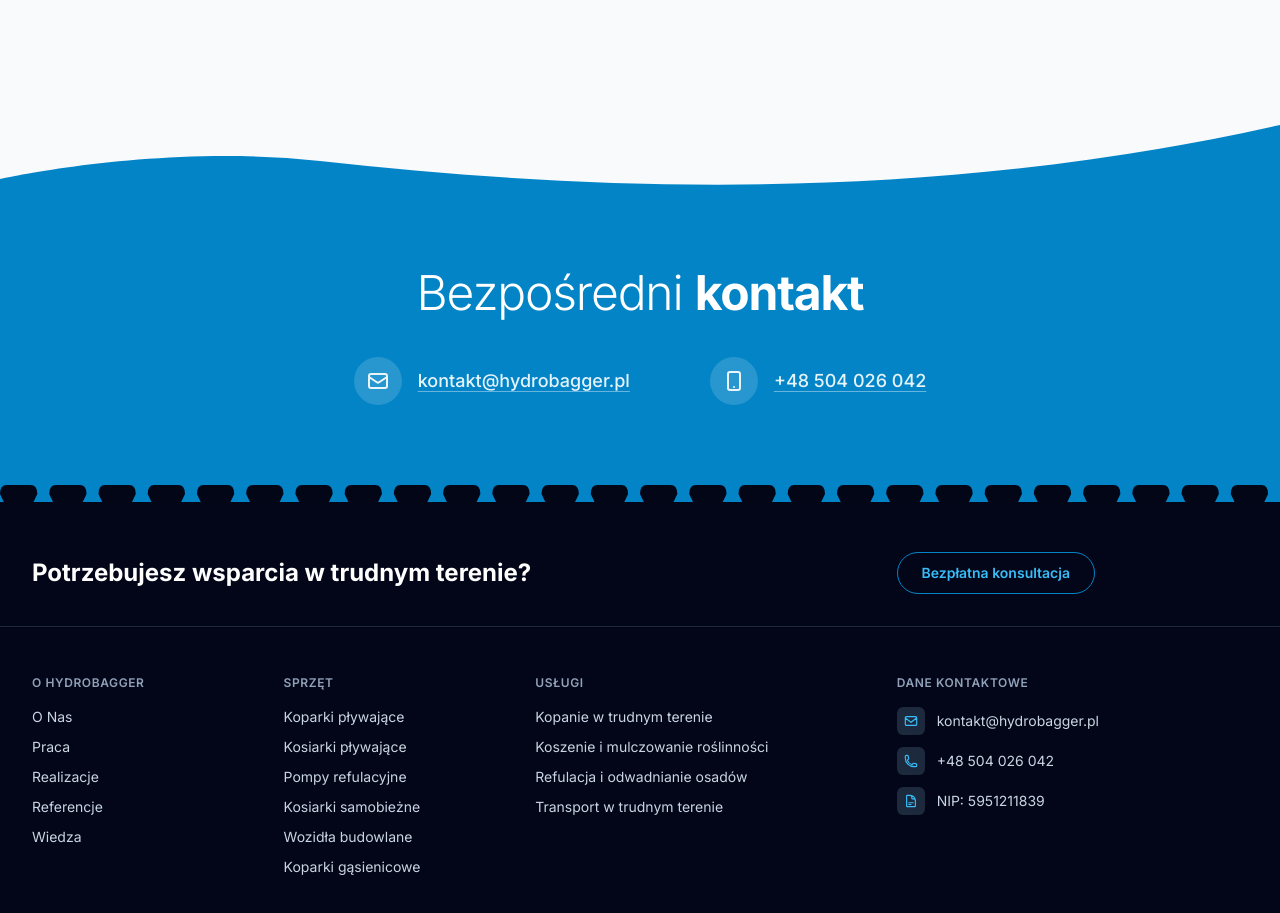
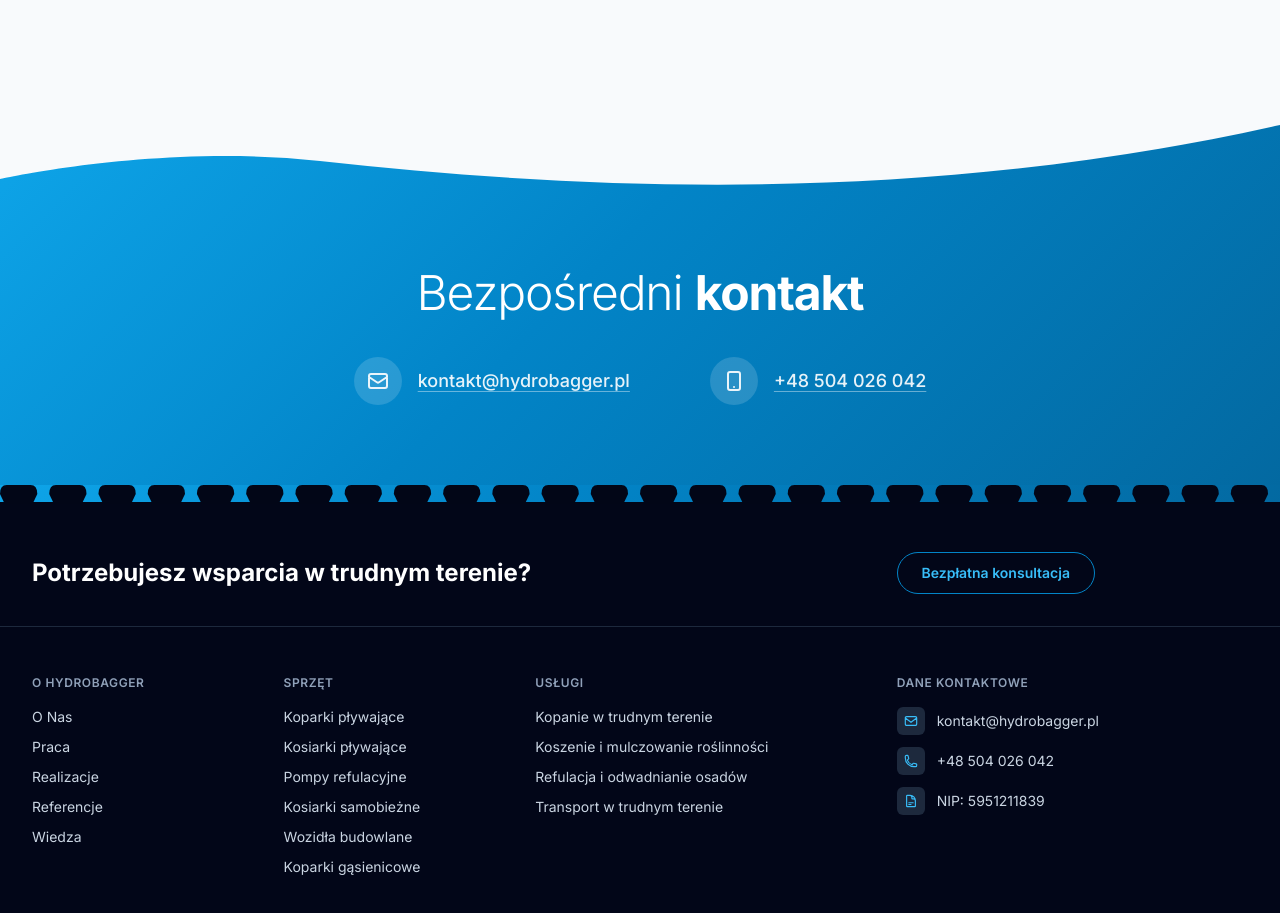
Before and after one commit to Creva-debug/HydroBagger, a Next.js app: page / in a window 1280 px wide. Shown: the part 5440-6353 px from the top of the page. Built offline with nearby package versions, Linux system fonts and the light colour scheme.

Commit message:
Refactor Footer component styles to use a linear gradient background for improved visual appeal. Update section background to match new gradient design for consistency across the footer.

```diff
--- a/src/components/Footer.tsx
+++ b/src/components/Footer.tsx
@@ -42,9 +42,8 @@
     `M ${x + r},0 L ${x + toothW - r},0 Q ${x + toothW},0 ${x + toothW},${r} L ${x + toothW - taper},${h} L ${x + taper},${h} L ${x},${r} Q ${x},0 ${x + r},0 Z`;
 
   return (
-    <div className="relative w-full flex-shrink-0 overflow-hidden" style={{ height: h }} aria-hidden>
+    <div className="relative w-full flex-shrink-0 overflow-hidden" style={{ height: h, background: "linear-gradient(135deg, #0ea5e9 0%, #0284c7 45%, #0369a1 100%)" }} aria-hidden>
       <svg className="block h-full w-full" viewBox={`0 0 ${totalW} ${h}`} preserveAspectRatio="none">
-        <rect x="0" y="0" width={totalW} height={h} fill="#0284c7" />
         {Array.from({ length: teeth }, (_, i) => (
           <path key={i} d={toothPath(i * (toothW + gap))} fill="#020617" />
         ))}
@@ -79,9 +78,9 @@
       {/* Pasek kontaktu – woda / hydro */}
       <section
         className="relative px-4 py-20 text-slate-900 sm:px-6 lg:px-8 overflow-hidden"
-        style={{ backgroundColor: FOOTER_WATER }}
+        style={{ background: "linear-gradient(135deg, #0ea5e9 0%, #0284c7 45%, #0369a1 100%)" }}
       >
-        {/* Fala na górze – przejście z tła strony w niebieską sekcję */}
+        {/* Fala na górze – przejście z tła strony w sekcję kontaktową */}
         <div className="absolute top-0 left-0 right-0 w-full overflow-hidden leading-none" style={{ height: 72 }}>
           <svg viewBox="0 0 1440 72" preserveAspectRatio="none" className="block w-full h-full">
             <path d="M0,0 L1440,0 L1440,0 C1080,72 720,72 360,36 C180,18 0,54 0,54 Z" fill="#f8fafc" />
```
